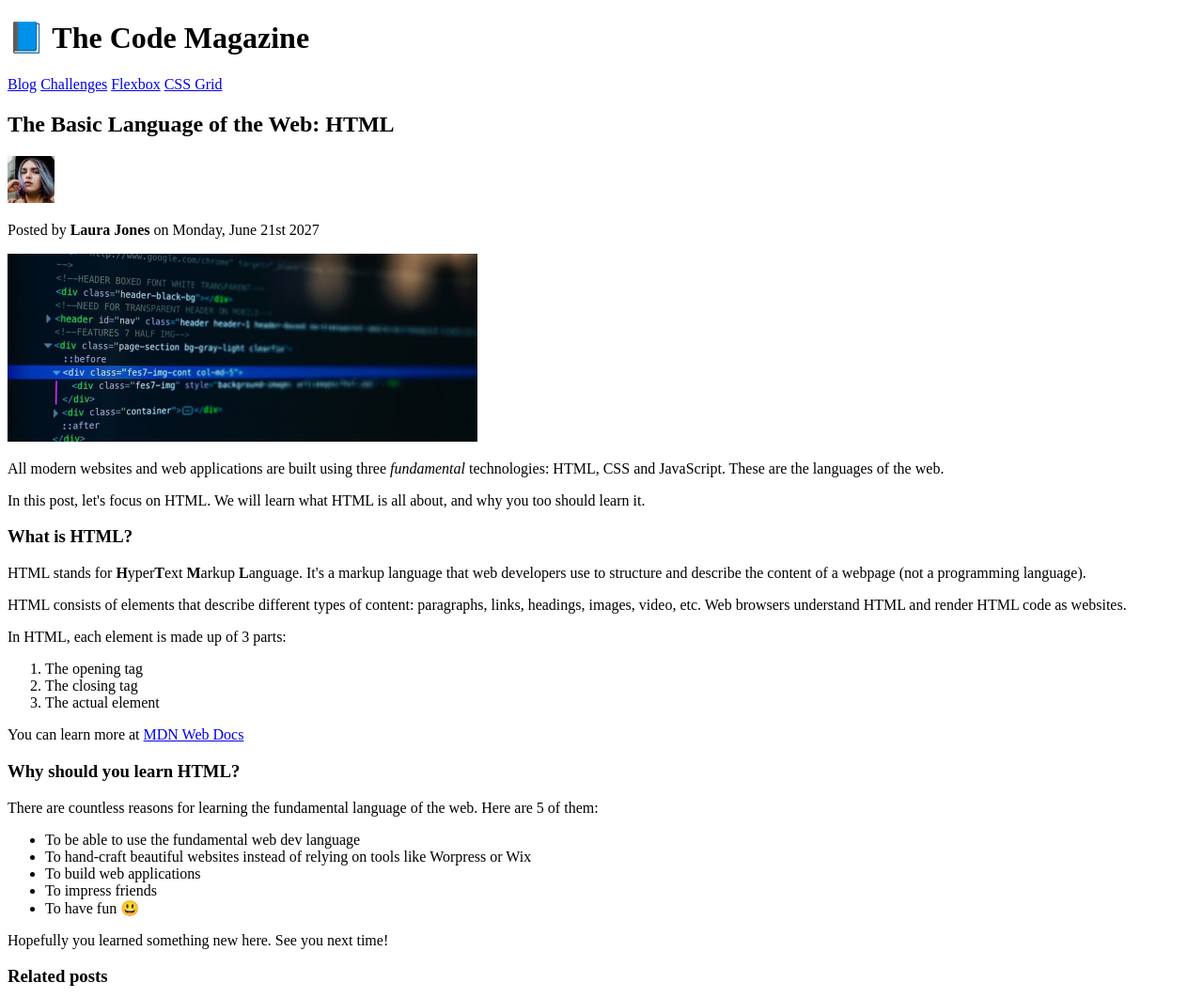
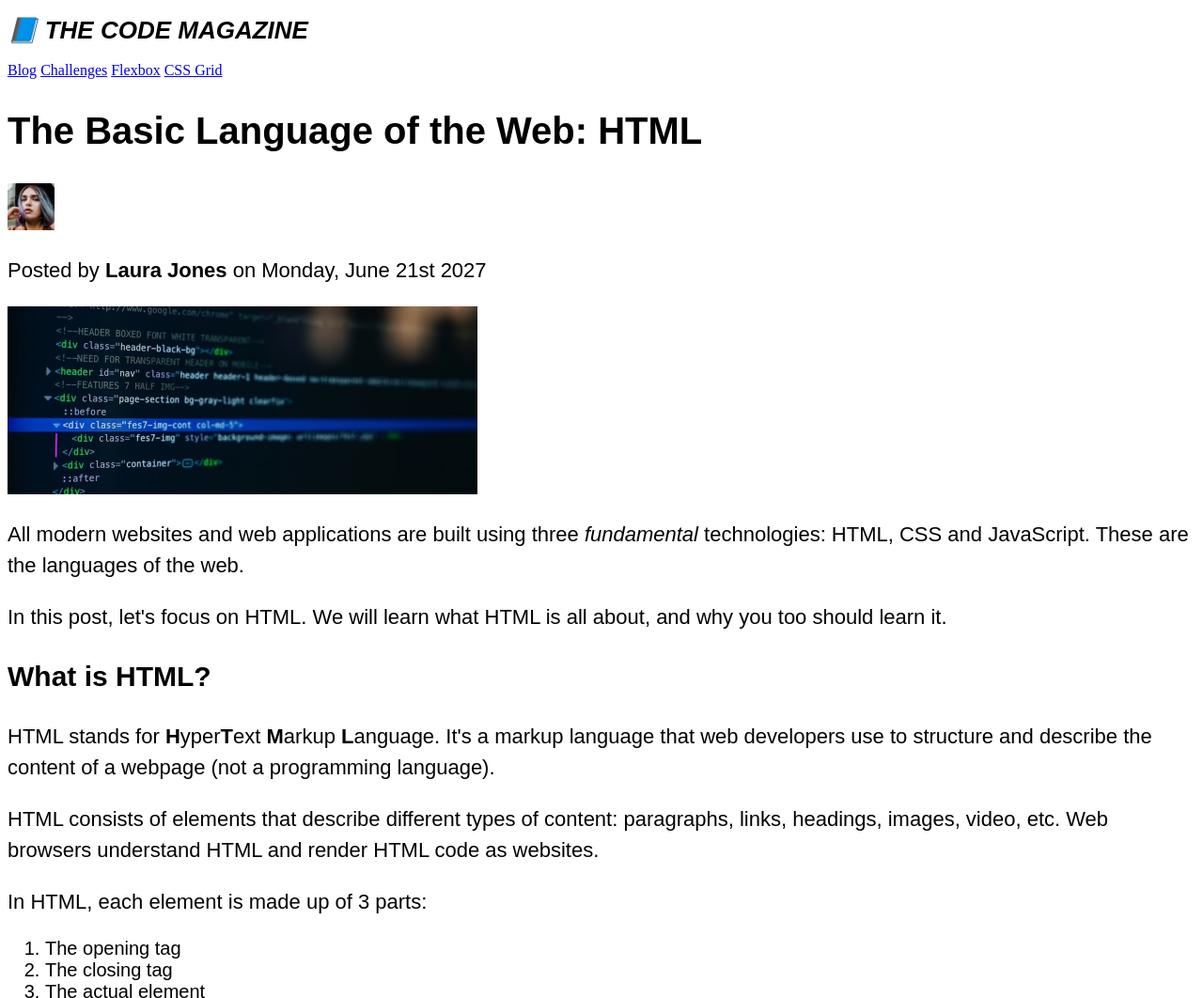
Before and after one commit to LwinMaungMaungDev/html-css-course, a plain HTML site: page 03-CSS-Fundamentals/index.html in a window 1280 px wide. Shown: the top 1062 px of the page at 94% size. Drawn offline with Linux system fonts and the light colour scheme.

Commit message:
Styling Text

```diff
--- a/03-CSS-Fundamentals/index.html
+++ b/03-CSS-Fundamentals/index.html
@@ -2,6 +2,7 @@
 <html lang="en">
   <head>
     <meta charset="UTF-8" />
+    <link href="style.css" rel="stylesheet" />
     <title>The Basic Language of the web: HTML</title>
   </head>
   <body>
@@ -99,7 +100,7 @@
     </article>
 
     <aside>
-      <h3>Related posts</h3>
+      <h4>Related posts</h4>
       <ul>
         <li>
           <img
--- /dev/null
+++ b/03-CSS-Fundamentals/style.css
@@ -0,0 +1,34 @@
+h1 {
+  font-size: 26px;
+  font-family: sans-serif;
+  text-transform: uppercase;
+  font-style: italic;
+}
+
+h2 {
+  font-size: 40px;
+  font-family: sans-serif;
+}
+
+h3 {
+  font-size: 30px;
+  font-family: sans-serif;
+}
+
+h4 {
+  font-size: 20px;
+  font-family: sans-serif;
+  text-transform: uppercase;
+  text-align: center;
+}
+
+p {
+  font-size: 22px;
+  font-family: sans-serif;
+  line-height: 1.5;
+}
+
+li {
+  font-size: 20px;
+  font-family: sans-serif;
+}
```
